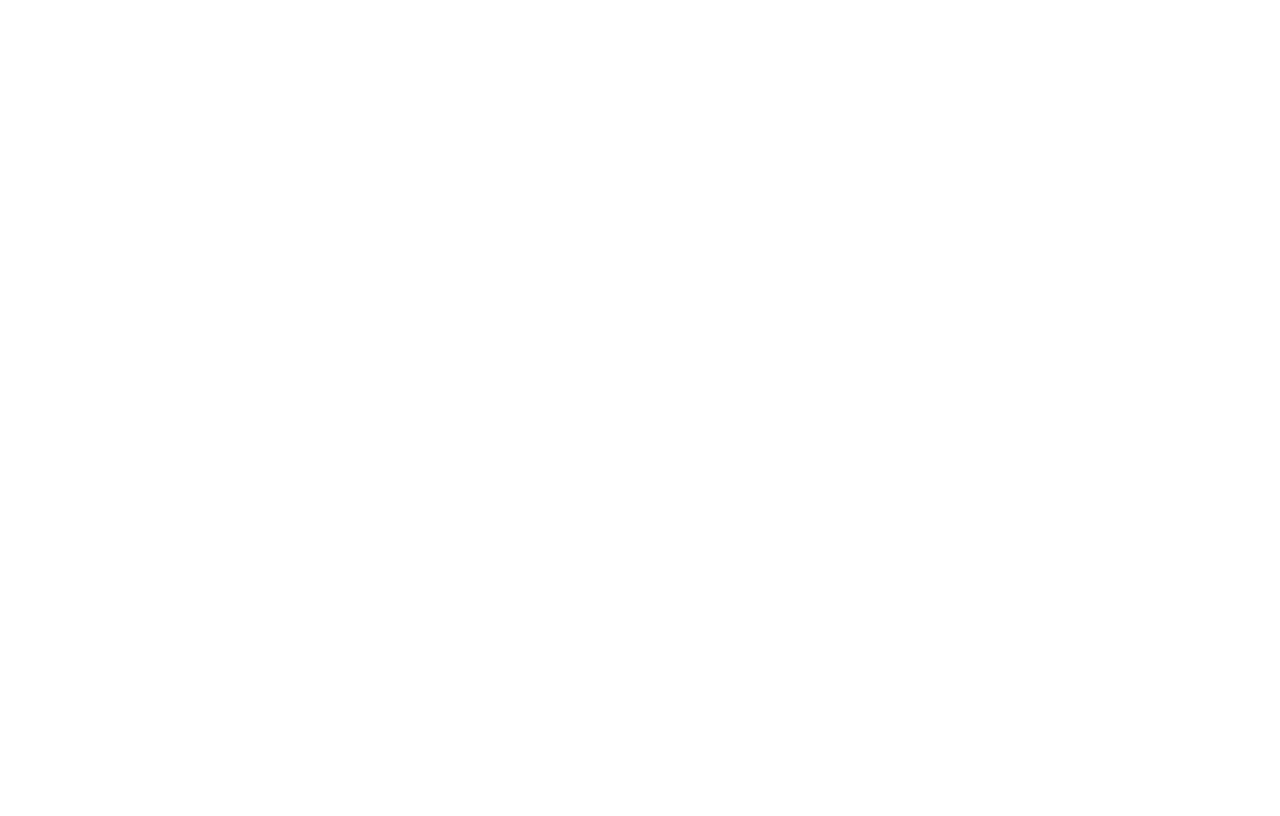
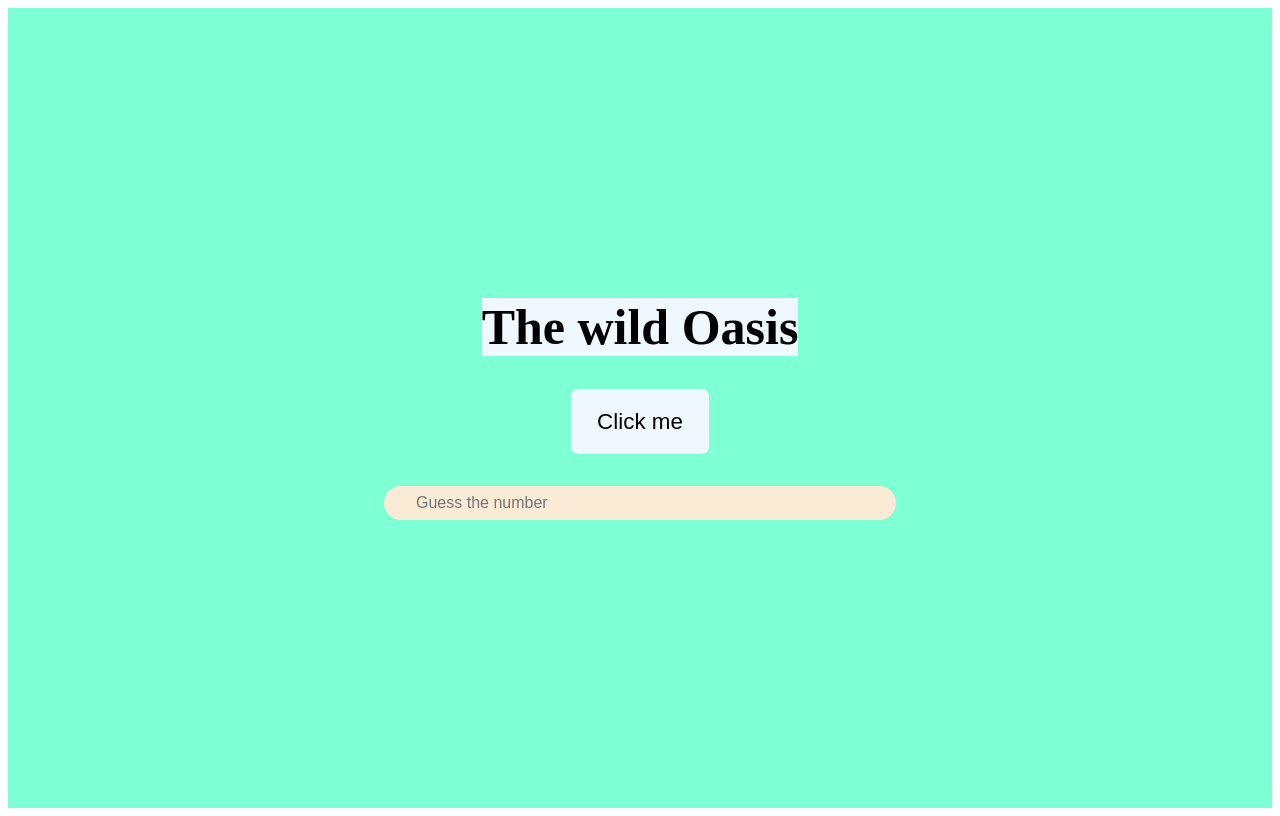
Before and after one commit to Sathvik1109/wild-oasis, a React (Vite) app: page / in a window 1280 px wide. Built offline with nearby package versions, Linux system fonts and the light colour scheme.

Commit message:
implemented styled components and tested

```diff
--- a/package.json
+++ b/package.json
@@ -11,7 +11,8 @@
   },
   "dependencies": {
     "react": "^19.2.5",
-    "react-dom": "^19.2.5"
+    "react-dom": "^19.2.5",
+    "styled-components": "^6.4.1"
   },
   "devDependencies": {
     "@eslint/js": "^10.0.1",
--- a/src/App.jsx
+++ b/src/App.jsx
@@ -1,5 +1,51 @@
+import styled from "styled-components";
+
+const H1 = styled.h1`
+  font-size: 50px;
+  font-weight: 600;
+  background-color: aliceblue;
+`;
+
+const Button = styled.button`
+  font-size: 1.4rem;
+  padding: 1.2rem 1.6rem;
+  font-weight: 500;
+  border: none;
+  border-radius: 7px;
+  background-color: aliceblue;
+  cursor: pointer;
+`;
+
+const Input = styled.input`
+  border: none;
+  border-radius: 20px;
+  background-color: antiquewhite;
+  color: black;
+  padding: 0.5rem 0 0.5rem 2rem;
+  width: 30rem;
+  /* font-size: 1.2rem; */
+  font-size: 1rem;
+  font-weight: lighter;
+  margin: 2rem 0;
+`;
+
+const StyledApp = styled.div`
+  background-color: aquamarine;
+  display: flex;
+  flex-direction: column;
+  justify-content: center;
+  align-items: center;
+  height: 100vh;
+`;
+
 const App = () => {
-  return <div></div>;
+  return (
+    <StyledApp>
+      <H1>The wild Oasis</H1>
+      <Button onClick={() => alert("Hi bey")}>Click me</Button>
+      <Input type="text" placeholder="Guess the number" />
+    </StyledApp>
+  );
 };
 
 export default App;
```
Also changed, not shown: 1 other file (tests, documents, lock files or other folders).
